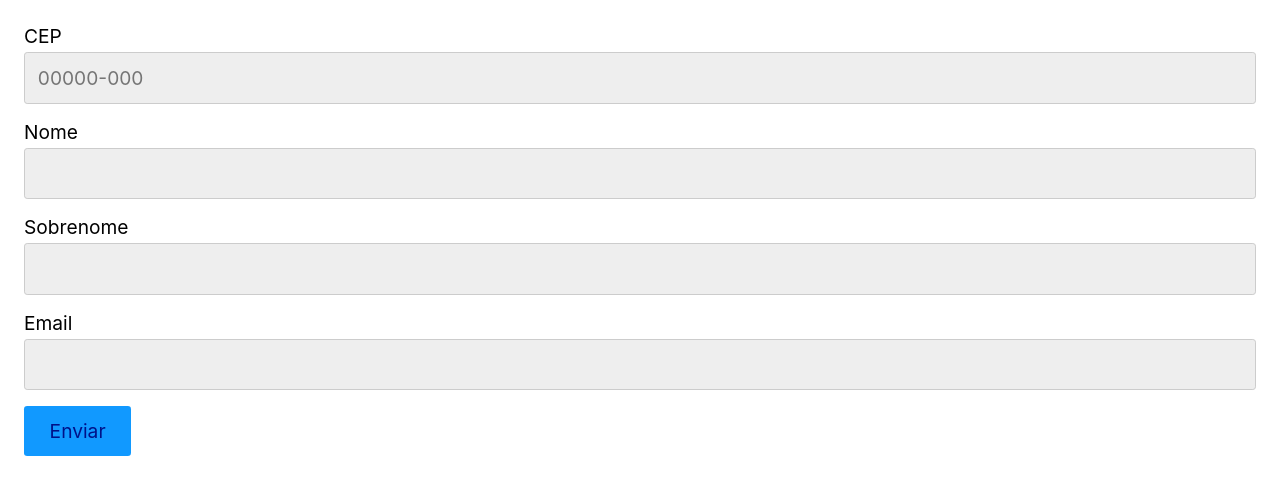
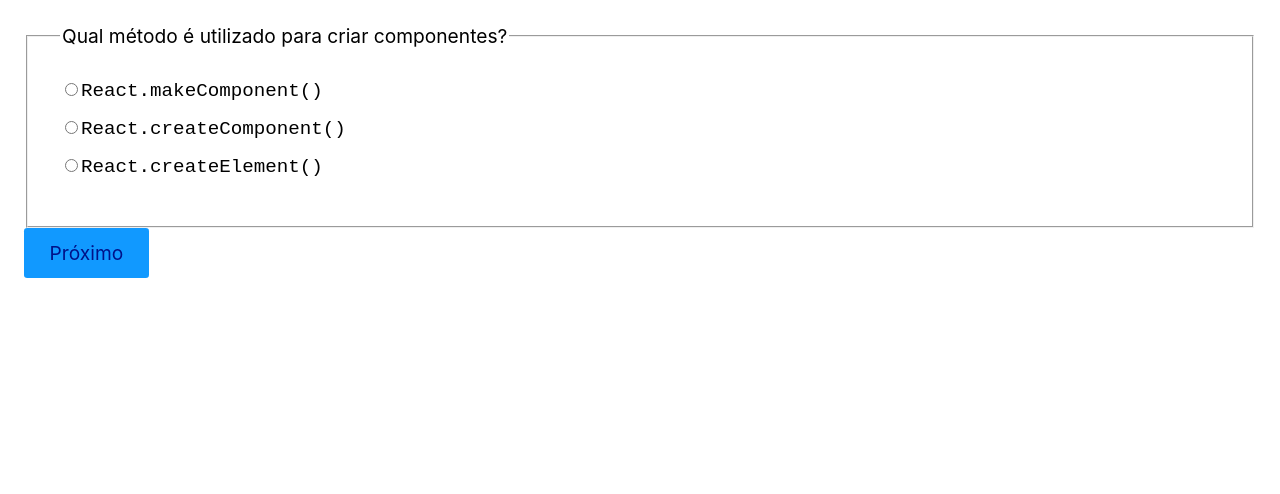
Before and after one commit to PauloMarolla/Curso-Origamid-React-Completo, a React (Create React App) app: page / in a window 1280 px wide. Shown: the top 494 px of the page. Built offline with nearby package versions, Linux system fonts and the light colour scheme.

Commit message:
Desafio formularios

```diff
--- a/src/App.js
+++ b/src/App.js
@@ -1,38 +1,89 @@
 import React from 'react';
-import Input from './Form/Input';
-import useForm from './Hooks/useForm';
+import Radio from './Form/Radio';
+
+const perguntas = [
+  {
+    pergunta: 'Qual método é utilizado para criar componentes?',
+    options: [
+      'React.makeComponent()',
+      'React.createComponent()',
+      'React.createElement()',
+    ],
+    resposta: 'React.createElement()',
+    id: 'p1',
+  },
+  {
+    pergunta: 'Como importamos um componente externo?',
+    options: [
+      'import Component from "./Component"',
+      'require("./Component")',
+      'import "./Component"',
+    ],
+    resposta: 'import Component from "./Component"',
+    id: 'p2',
+  },
+  {
+    pergunta: 'Qual hook não é nativo?',
+    options: ['useEffect()', 'useFetch()', 'useCallback()'],
+    resposta: 'useFetch()',
+    id: 'p3',
+  },
+  {
+    pergunta: 'Qual palavra deve ser utilizada para criarmos um hook?',
+    options: ['set', 'get', 'use'],
+    resposta: 'use',
+    id: 'p4',
+  },
+];
 
 const App = () => {
-  const cep = useForm('cep');
-  const email = useForm('email');
-  const nome = useForm('nome');
-  const sobrenome = useForm(false);
+  const [respostas, setRespostas] = React.useState({
+    p1: '',
+    p2: '',
+    p3: '',
+    p4: '',
+  });
+  const [slide, setslide] = React.useState(0);
+  const [resultado, setResultado] = React.useState(null);
 
-  console.log(cep);
+  function handleChange({ target }) {
+    setRespostas({ ...respostas, [target.id]: target.value });
+  }
 
-  function handleSubmit(event) {
-    event.preventDefault();
-    if (cep.validate() && email.validate() && nome.validate()) {
-      console.log('enviou');
+  function nextSlide() {
+    if (slide < perguntas.length - 1) {
+      setslide(slide + 1);
     } else {
-      console.log('nao enviou');
+      setslide(slide + 1);
+      resultadoFinal();
     }
+  }
+
+  function resultadoFinal() {
+    const corretas = perguntas.filter(
+      ({ id, resposta }) => respostas[id] === resposta,
+    );
+    console.log(corretas);
+    setResultado(`Você acertou ${corretas.length} de ${perguntas.length}!`);
   }
 
   return (
     <>
-      <form onSubmit={handleSubmit}>
-        <Input
-          type="text"
-          label="CEP"
-          id="cep"
-          placeholder="00000-000"
-          {...cep}
-        />
-        <Input type="text" label="Nome" id="nome" {...nome} />
-        <Input type="text" label="Sobrenome" id="sobrenome" {...sobrenome} />
-        <Input type="text" label="Email" id="email" {...email} />
-        <button>Enviar</button>
+      <form onSubmit={(event) => event.preventDefault()}>
+        {perguntas.map((pergunta, index) => (
+          <Radio
+            active={slide === index}
+            onChange={handleChange}
+            value={respostas[pergunta.id]}
+            key={pergunta.id}
+            {...pergunta}
+          />
+        ))}
+        {resultado ? (
+          <p>{resultado}</p>
+        ) : (
+          <button onClick={nextSlide}>Próximo</button>
+        )}
       </form>
     </>
   );
--- a/src/Form/Input.js
+++ /dev/null
@@ -1,31 +0,0 @@
-import React from 'react';
-
-// desestruturo os dados mais comuns e uso rest para todas as demais propriedades
-const Input = ({
-  label,
-  id,
-  onChange,
-  value,
-  type,
-  onBlur,
-  placeholder,
-  error,
-}) => {
-  return (
-    <>
-      <label htmlFor={id}>{label}</label>
-      <input
-        id={id}
-        name={id}
-        onChange={onChange}
-        placeholder={placeholder}
-        onBlur={onBlur}
-        type={type}
-        value={value}
-      />
-      {error && <p>{error}</p>}
-    </>
-  );
-};
-
-export default Input;
--- a/src/Form/Radio.js
+++ b/src/Form/Radio.js
@@ -1,22 +1,35 @@
 import React from 'react';
 
-//passando os parametros igual input, mas validando o checked
-const Radio = ({ options, value, setValue, ...props }) => {
+const Radio = ({
+  id,
+  options,
+  pergunta,
+  resposta,
+  onChange,
+  value,
+  active,
+}) => {
+  console.log(active);
+  if (active === false) return null;
   return (
-    <>
+    <fieldset style={{ padding: '2rem' }}>
+      <legend>{pergunta}</legend>
       {options.map((option) => (
-        <label key={option}>
+        <label
+          key={option}
+          style={{ marginBottom: '1rem', fontFamily: 'monospace' }}
+        >
           <input
             type="radio"
+            id={id}
+            checked={value === option}
             value={option}
-            checked={value === option}
-            onChange={({ target }) => setValue(target.value)}
-            {...props}
+            onChange={onChange}
           />
           {option}
         </label>
       ))}
-    </>
+    </fieldset>
   );
 };
 
--- a/src/Hooks/useForm.js
+++ /dev/null
@@ -1,47 +0,0 @@
-import React from 'react';
-
-const types = {
-  cep: {
-    regex: /^\d{5}-?\d{3}$/,
-    message: 'Cep inválido',
-  },
-  email: {
-    regex: /^(([^<>()[\]\\.,;:\s@"]+(\.[^<>()[\]\\.,;:\s@"]+)*)|(".+"))@((\[[0-9]{1,3}\.[0-9]{1,3}\.[0-9]{1,3}\.[0-9]{1,3}\])|(([a-zA-Z\-0-9]+\.)+[a-zA-Z]{2,}))$/,
-    message: 'Email inválido',
-  },
-};
-
-const useForm = (type) => {
-  const [value, setValue] = React.useState('');
-  const [error, setError] = React.useState(null);
-
-  function validate() {
-    if (type === false) return true;
-    if (value.length === 0) {
-      setError('Preencha um valor');
-      return false;
-    } else if (types[type] && !types[type].regex.test(value)) {
-      setError(types[type].message);
-      return false;
-    } else {
-      setError(null);
-      return true;
-    }
-  }
-
-  function onChange({ target }) {
-    if (error) validate(target.value);
-    setValue(target.value);
-  }
-
-  return {
-    value,
-    setValue,
-    error,
-    onChange,
-    onBlur: () => validate(value),
-    validate: () => validate(value),
-  };
-};
-
-export default useForm;
```
Also changed, not shown: src/Form/Checkbox.js (deleted, +0 -31 lines), src/Form/Select.js (deleted, +0 -23 lines).
